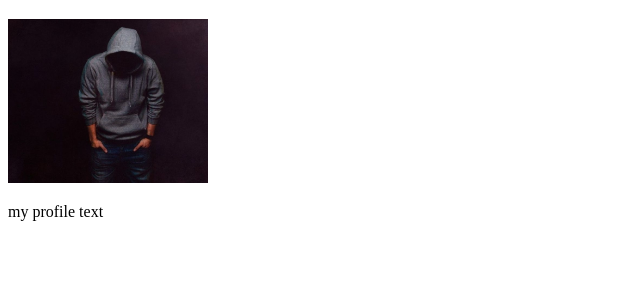
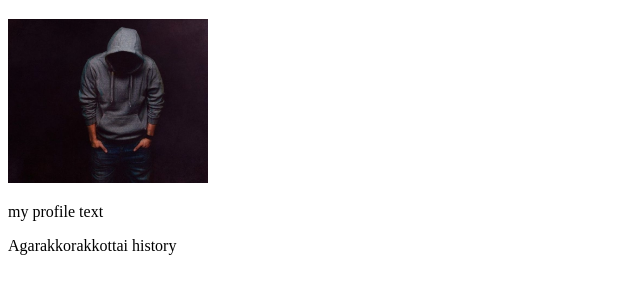
Before and after one commit to vinoth78455-netizen/First_project, a plain HTML site: page index.html in a window 1280 px wide. Shown: the part 61-354 px from the top of the page, without its empty margins (0-640 px from the left). Drawn offline with Linux system fonts and the light colour scheme.

Commit message:
added paragraph

```diff
--- a/index.html
+++ b/index.html
@@ -9,5 +9,6 @@
     <h1>vinoth</h1>
     <img width="200px" src="profile.jpg" alt="">
     <p>my profile text</p>
+    <p>Agarakkorakkottai history</p>
 </body>
 </html>
```
